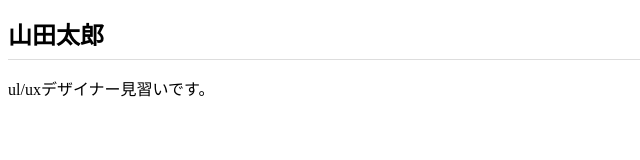
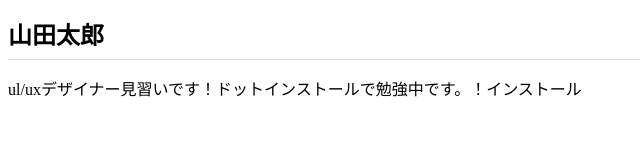
Before and after one commit to taiseitakahashi/taiseitakahashi.github.io, a plain HTML site: page index.html in a window 1280 px wide. Shown: the whole page, without its empty margins (0-640 px from the left). Drawn offline with Linux system fonts and the light colour scheme.

Commit message:
Add files via upload

```diff
--- a/index.html
+++ b/index.html
@@ -8,7 +8,10 @@
   <title>山田太郎のポートフォリオサイト</title>
 </head>
 <body>
-  <h1>山田太郎</h1>
-  <p>ul/uxデザイナー見習いです。</p>
+<h1>山田太郎</h1>
+<p>ul/uxデザイナー見習いです！ドットインストールで勉強中です。！インストール</p>
+
+  </body>
+  </html></p>
 </body>
 </html>
```
